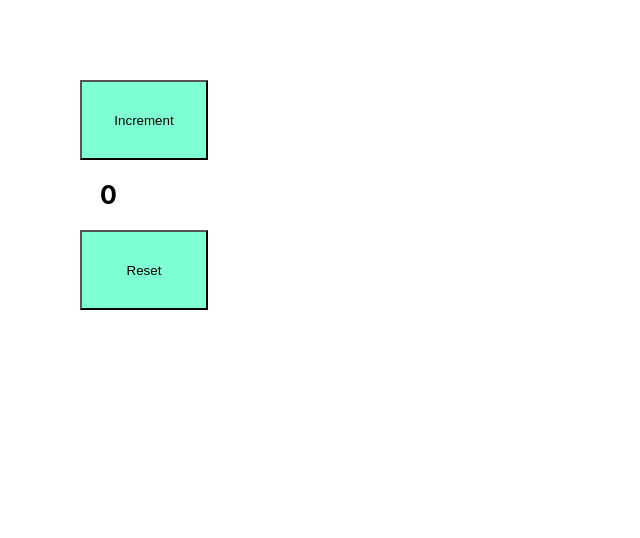
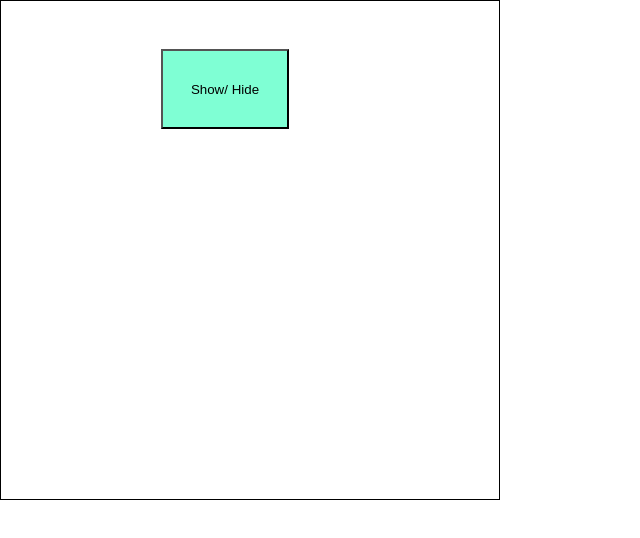
Before and after one commit to NatalieItzhak/appleseeds_bootcamp, a React (Create React App) app: page / in a window 1280 px wide. Shown: the top 538 px of the page, without its empty margins (0-640 px from the left). Built offline with nearby package versions, Linux system fonts and the light colour scheme.

Commit message:
hideandseek

```diff
--- a/src/App.js
+++ b/src/App.js
@@ -11,16 +11,18 @@ import Qst2 from './components/Quiz/qst2';
 import Quiz from './components/Quiz/quiz_3.3';
 import React from 'react';
 import Increment from './components/Increment/Increment'
-import './Counter.css'
+// import './Counter.css'
 import Counter from './components/Increment/Increment';
+import Showbox from './components/Hide and seek/hideandseek'
+import './hideandseek.css';
 
 
 
 function App() {
   return (
-    <div className="counter">
+    <div>
 
-      <Counter/>
+<Showbox/>
 
 
 
@@ -53,6 +55,7 @@ link2={'Share'}
 
 // /> */}
 {/* // {  */}
+{/* <Counter/> */}
     </div>
 
   );
--- /dev/null
+++ b/src/components/Hide and seek/hideandseek.js
@@ -0,0 +1,25 @@
+import React from 'react';
+
+class Showbox extends React.Component {
+
+  constructor(){
+    super();
+    this.state = {whereIsTheBox: true}
+  }
+
+  showOrHideBox = () => {
+    this.setState({whereIsTheBox: (!this.state.whereIsTheBox)});
+  }
+
+  render(){
+    return (
+      <div className="cont">
+        <button onClick={this.showOrHideBox}>Show/ Hide</button>
+        {!this.state.whereIsTheBox && <div className="box"></div>}
+      </div>
+    );
+  }
+}
+
+
+export default Showbox;
--- /dev/null
+++ b/src/hideandseek.css
@@ -0,0 +1,24 @@
+.cont {
+    width: 500px;
+    height: 500px;
+    border: 1px solid black;
+
+}
+
+button {
+    width: 8rem;
+    height: 5rem;
+    background-color: aquamarine;
+    position: relative;
+    top: 3rem;
+    left: 10rem;
+}
+
+.box {
+    width: 200px;
+    height: 200px;
+    position: relative;
+    margin-top: 100px;
+    margin-left: 120px;
+    background-color: chartreuse;
+}
```
